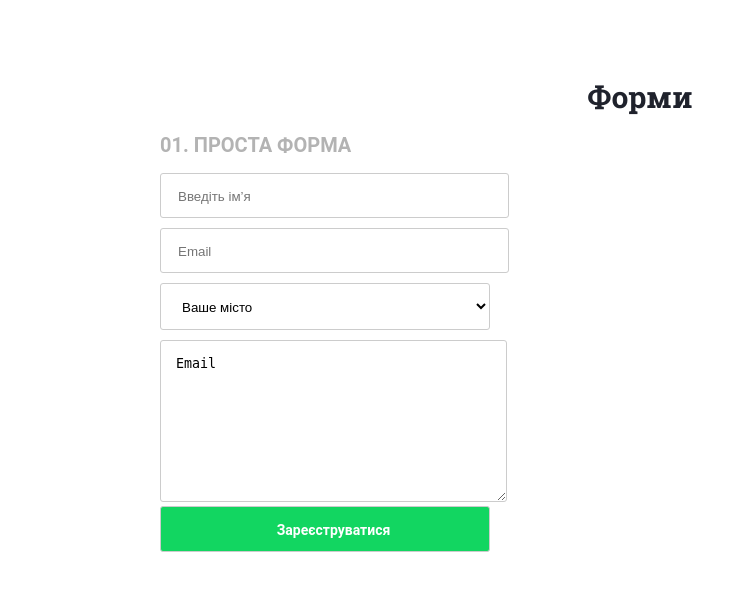
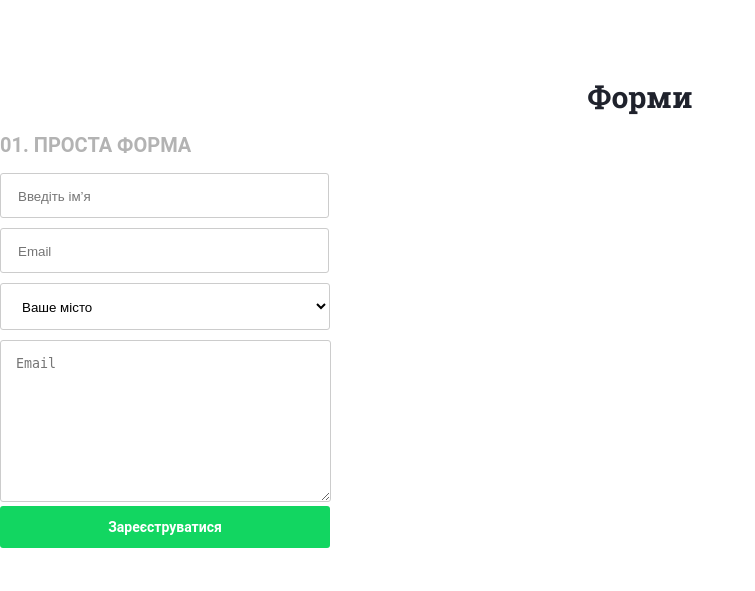
Before and after one commit to OzyOfficer/forms, a PHP site: page / in a window 1280 px wide. Shown: the top 591 px of the page, without its empty margins (0-755 px from the left). Run offline with PHP 8.4, Linux system fonts and the light colour scheme.

Commit message:
Выправление

```diff
--- a/css/main.css
+++ b/css/main.css
@@ -17,10 +17,11 @@ body {
 
 .wrapper {
     margin: 0 auto;
-    max-width: 960px;
+    max-width: 990pxgit ;
 }
 
 .collum {
+    display: inline-block;
     float: left;
     width: 330px;
 }
@@ -45,10 +46,11 @@ h2 {
 }
 
 
-.form1 input {
+input[type=text] {
+
     margin-bottom: 10px;
     padding: 15px 0 13px 17px;
-    width: 100%;
+    width: 94%;
     border-radius: 3px;
     background-color: #ffffff;
     border: 1px solid #cccccc;
@@ -64,7 +66,7 @@ h2 {
 }
 
 textarea {
-    width: 100%;
+    width: 95%;
     padding: 15px 0 15px 15px;
     height: 130px;
     border-radius: 3px;
@@ -72,18 +74,17 @@ textarea {
     border: 1px solid #cccccc;
 }
 
-.knopka {
-    border-radius: 3px;
-    background-color: #12d661;
-}
+
 
 input[type=button] {
+    padding: 13px 0;
     font-size: 14px;
     color: #ffffff;
     font-weight: 700;
     font-family: "Roboto";
     text-align: center;
     width: 100%;
+    border: none;
     border-radius: 3px;
     background-color: #12d661;
 }
--- a/index.html
+++ b/index.html
@@ -15,20 +15,16 @@
             <div class="form1">
                 <h2>01. проста форма</h2>
                 <form action="#">
-                    <label>
                         <input type="text" placeholder="Введіть ім’я">
-                    </label>
-                    <label>
                         <input type="text" placeholder="Email">
-                    </label>
-                    <select class="goroda" placeholder="Email">
+                    <select class="goroda">
                         <option value="misto">Ваше місто</option>
                         <option value="kiev">Київ</option>
                         <option value="lviv">Львів</option>
                         <option value="khm">Хмельницький</option>
                     </select>
 
-                    <textarea>Email</textarea>
+                    <textarea placeholder="Email"></textarea>
                     <label>
                         <input class="knopka" type="button"  value="Зареєструватися">
                     </label>
```
